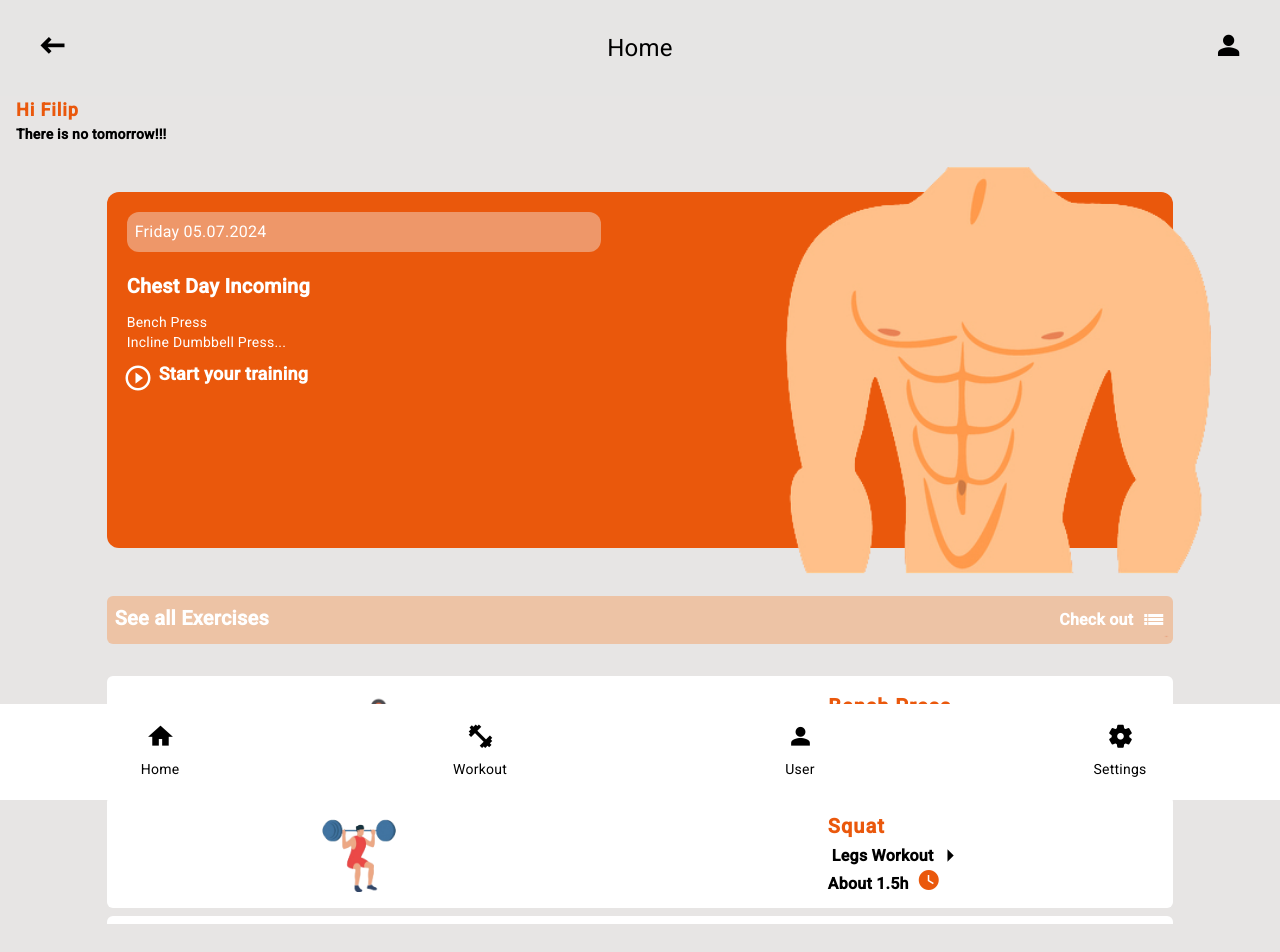
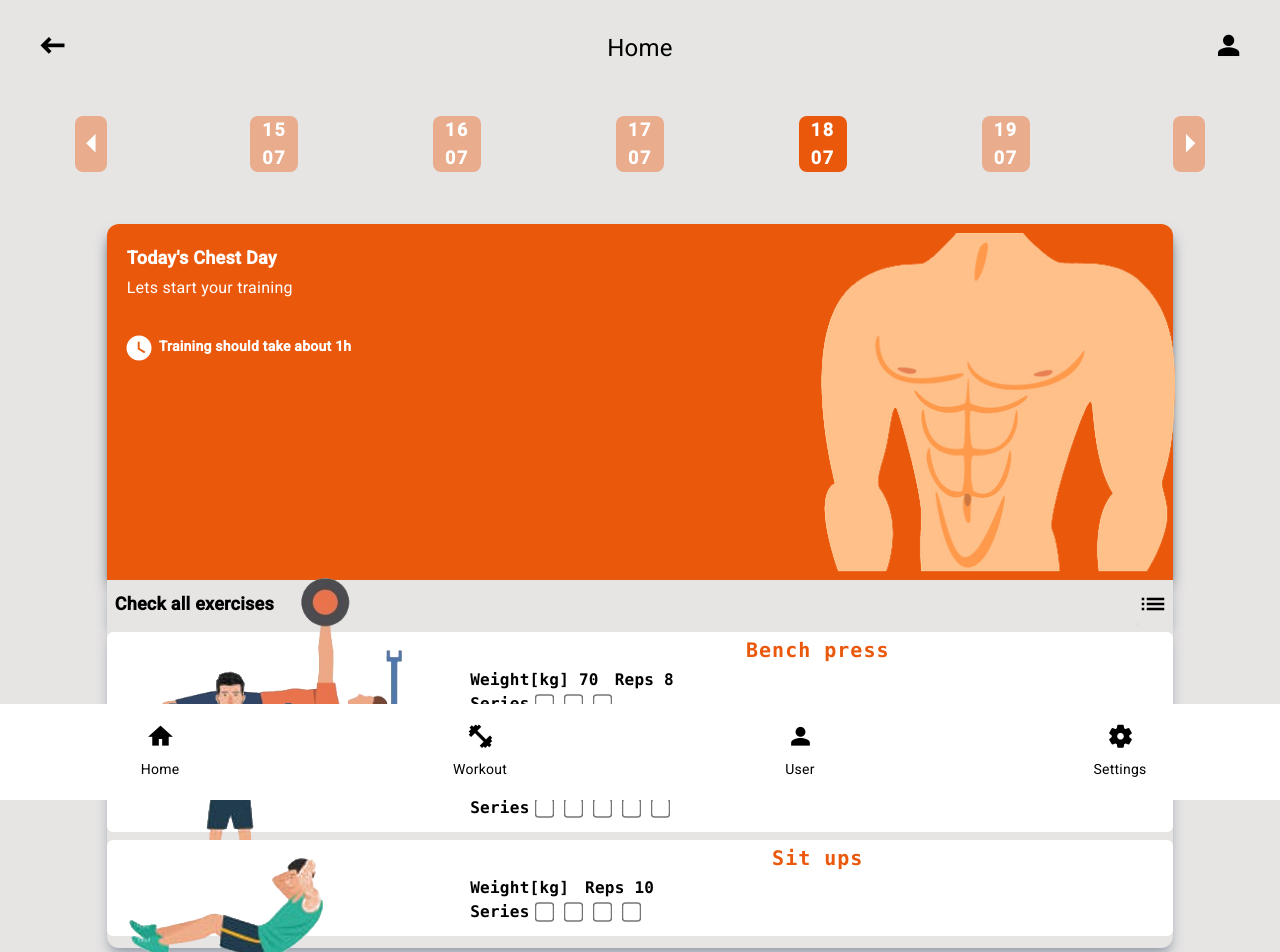
Before and after one commit to filipbli/gymapp, an Angular app: page / in a window 1280 px wide. Shown: the top 952 px of the page. Built offline with nearby package versions, Linux system fonts and the light colour scheme.

Commit message:
Developing workout-page component, creating date section displaying curent training day

```diff
--- a/src/app/app.component.html
+++ b/src/app/app.component.html
@@ -1,2 +1 @@
-<app-home></app-home>
-<app-toolbar-bottom></app-toolbar-bottom>
+<app-workout-page></app-workout-page>
--- a/src/app/home/home.component.html
+++ b/src/app/home/home.component.html
@@ -51,7 +51,7 @@
         </div>
         <!--Exercises list-->
         <div class="w-full min-h-64 grid justify-items-center mt-6 mb-10">
-            <div class="w-5/6 h-64 overflow-auto xl: mb-24">
+            <div class="w-5/6 h-64 overflow-auto xl:mb-24">
                 <div class="min-h-28 flex justify-around bg-white rounded-md my-2">
                     <img src="assets/chest-exercise.png" alt="" class="h-20 self-center">
                     <div class="self-center flex flex-col">
@@ -119,4 +119,6 @@
             </div>
         </div>
     </div>
+    <!--Toolbar bottom-->
+    <app-toolbar-bottom></app-toolbar-bottom>
 </div>
--- a/src/app/workout-page/workout-page.component.html
+++ b/src/app/workout-page/workout-page.component.html
@@ -1,3 +1,142 @@
-<div class="w-full relative bg-stone-200">
+<div class="w-full h-full xl:h-full relative bg-stone-200">
     <app-toolbar-header></app-toolbar-header>
+    <!--Date section-->
+    <div class="w-full min-h-24 grid grid-cols-7 justify-items-center items-center mb-8">
+        <div class="grid h-14 bg-orange-600/40 rounded-lg text-balance">
+            <mat-icon class="place-self-center text-white font-semibold mx-1 scale-150">arrow_left</mat-icon>
+        </div>
+        <div class="grid h-14 bg-orange-600/40 rounded-lg">
+            <span class="place-self-center text-lg text-white font-semibold tracking-widest px-3">15</span>
+            <span class="place-self-center text-lg text-white font-semibold tracking-widest px-3">07</span>
+        </div>
+        <div class="grid h-14 bg-orange-600/40 rounded-lg">
+            <span class="place-self-center text-lg text-white font-semibold tracking-widest px-3">16</span>
+            <span class="place-self-center text-lg text-white font-semibold tracking-widest px-3">07</span>
+        </div>
+        <div class="grid h-14 bg-orange-600/40 rounded-lg">
+            <span class="place-self-center text-lg text-white font-semibold tracking-widest px-3">17</span>
+            <span class="place-self-center text-lg text-white font-semibold tracking-widest px-3">07</span>
+        </div>
+        <div class="grid h-14 bg-orange-600 rounded-lg">
+            <span class="place-self-center text-lg text-white font-semibold tracking-widest px-3">18</span>
+            <span class="place-self-center text-lg text-white font-semibold tracking-widest px-3">07</span>
+        </div>
+        <div class="grid h-14 bg-orange-600/40 rounded-lg">
+            <span class="place-self-center text-lg text-white font-semibold tracking-widest px-3">19</span>
+            <span class="place-self-center text-lg text-white font-semibold tracking-widest px-3">07</span>
+        </div>
+        <div class="grid h-14 bg-orange-600/40 rounded-lg">
+            <mat-icon class="place-self-center text-white font-semibold mx-1 scale-150">arrow_right</mat-icon>
+        </div>
+    </div>
+    <!--Body part section-->
+    <div class="flex justify-center">
+        <div class="w-5/6 min-h-40 flex flex-row bg-orange-600 shadow-lg shadow-gray-600 rounded-t-xl">
+            <div class="w-2/3 flex flex-col">
+                <div class="w-2/3 mt-5 mx-5">
+                    <span class="text-white text-lg font-semibold">Today's Chest Day</span>
+                </div>
+                <div class="mx-5 my-1">
+                    <span class="text-white text-base">Lets start your training</span>
+                </div>
+                <div class="flex flex-row mx-5 mt-8">
+                    <div class="self-center mr-2">
+                        <mat-icon class="text-white scale-125">watch_later</mat-icon>
+                    </div>
+                    <div class="text-pretty">
+                        <span class="text-white text-sm font-bold">
+                            Training should take about 1h
+                        </span>
+                    </div>
+                </div>
+            </div>
+            <div class="w-1/3 flex">
+                <div class="self-center">
+                    <img src="assets/chest-cartoon.png" alt="Chest muscles image" class="min-h-32 scale-150 xl:scale-125">
+                </div>
+            </div>
+        </div>
+    </div>
+    <!--Exercises section-->
+    <div class="flex flex-col place-items-center bg-stone-200">
+        <!--Drop down list-->
+        <div class="w-5/6 min-h-12 flex bg-stone-200 shadow-lg shadow-gray-400">
+            <div class="w-full flex flex-row">
+                <div class="w-2/3 grid">
+                    <span class="place-self-center justify-self-start text-lg text-black font-semibold p-2">Check all exercises</span>
+                </div>
+                <div class="w-1/3 grid">
+                    <mat-icon class="place-self-center justify-self-end text-black m-2 scale-125">list</mat-icon>
+                </div>
+            </div>
+        </div>
+        <!--Exercises-->
+        <div class="w-5/6 flex flex-col bg-stone-200 shadow-lg shadow-gray-400 rounded-b-xl mb-40 pb-2">
+            <div class="w-full h-24 flex justify-around bg-white my-1 rounded-md">
+                <div class="w-1/3 flex">
+                    <img src="assets/chest-exercise.png" alt="Bench press" class="p-2 self-center">
+                </div>
+                <div class="w-2/3 flex flex-col">
+                    <span class="self-center text-xl text-orange-600 font-semibold font-mono tracking-wider py-1">Bench press</span>
+                    <div class="flex flex-row">
+                        <span class="self-start text-base font-semibold font-mono px-2">Weight[kg] 70</span>
+                        <span class="self-start text-base font-semibold font-mono px-2">Reps 8</span>
+                    </div>
+                    <div class="flex flex-row">
+                        <span class="self-start text-base font-semibold font-mono px-2">Series</span>
+                        <div class="grid grid-cols-5 gap-4">
+                            <input type="checkbox" name="" id="" class="scale-150">
+                            <input type="checkbox" name="" id="" class="scale-150">
+                            <input type="checkbox" name="" id="" class="scale-150">
+                        </div>
+                    </div>
+                </div>
+            </div>
+            <div class="w-full h-24 flex justify-around bg-white my-1 rounded-md">
+                <div class="w-1/3 flex">
+                    <img src="assets/barbell-curl.png" alt="Barbell curl" class="p-4 self-center">
+                </div>
+                <div class="w-2/3 flex flex-col">
+                    <span class="self-center text-xl text-orange-600 font-semibold font-mono tracking-wider py-1">Barbell curl</span>
+                    <div class="flex flex-row">
+                        <span class="self-start text-base font-semibold font-mono px-2">Weight[kg] 27</span>
+                        <span class="self-start text-base font-semibold font-mono px-2">Reps 10</span>
+                    </div>
+                    <div class="flex flex-row">
+                        <span class="self-start text-base font-semibold font-mono px-2">Series</span>
+                        <div class="grid grid-cols-5 gap-4">
+                            <input type="checkbox" name="" id="" class="scale-150">
+                            <input type="checkbox" name="" id="" class="scale-150">
+                            <input type="checkbox" name="" id="" class="scale-150">
+                            <input type="checkbox" name="" id="" class="scale-150">
+                            <input type="checkbox" name="" id="" class="scale-150">
+                        </div>
+                    </div>
+                </div>
+            </div>
+            <div class="w-full h-24 flex justify-around bg-white my-1 rounded-md">
+                <div class="w-1/3 flex">
+                    <img src="assets/sit-ups.png" alt="Sit ups" class="p-2 self-center">
+                </div>
+                <div class="w-2/3 flex flex-col">
+                    <span class="self-center text-xl text-orange-600 font-semibold font-mono tracking-wider py-1">Sit ups</span>
+                    <div class="flex flex-row">
+                        <span class="self-start text-base font-semibold font-mono px-2">Weight[kg]</span>
+                        <span class="self-start text-base font-semibold font-mono px-2">Reps 10</span>
+                    </div>
+                    <div class="flex flex-row">
+                        <span class="self-start text-base font-semibold font-mono px-2">Series</span>
+                        <div class="grid grid-cols-5 gap-4">
+
+                            <input type="checkbox" name="" id="" class="scale-150">
+                            <input type="checkbox" name="" id="" class="scale-150">
+                            <input type="checkbox" name="" id="" class="scale-150">
+                            <input type="checkbox" name="" id="" class="scale-150">
+                        </div>
+                    </div>
+                </div>
+            </div>
+        </div>
+    </div>
+    <app-toolbar-bottom></app-toolbar-bottom>
 </div>
```
